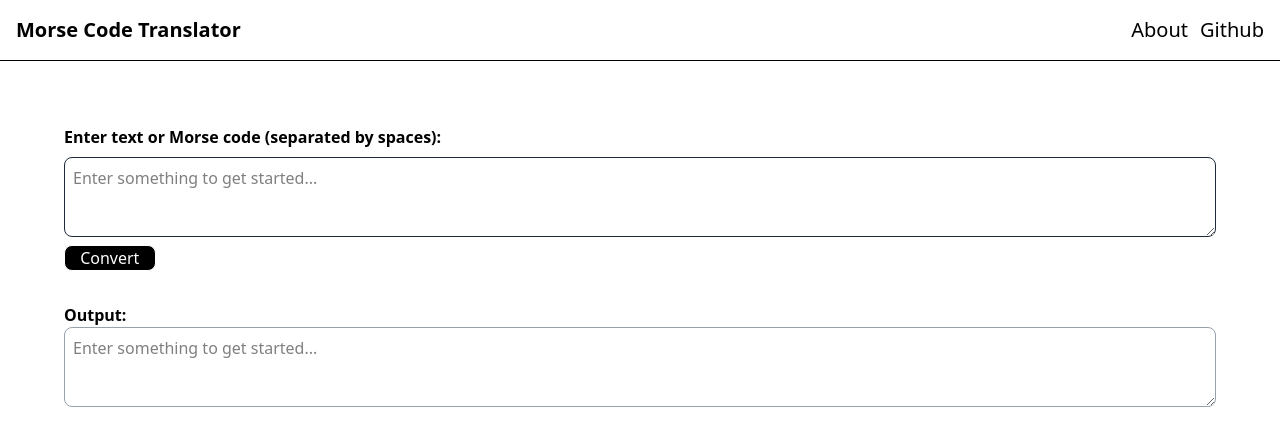
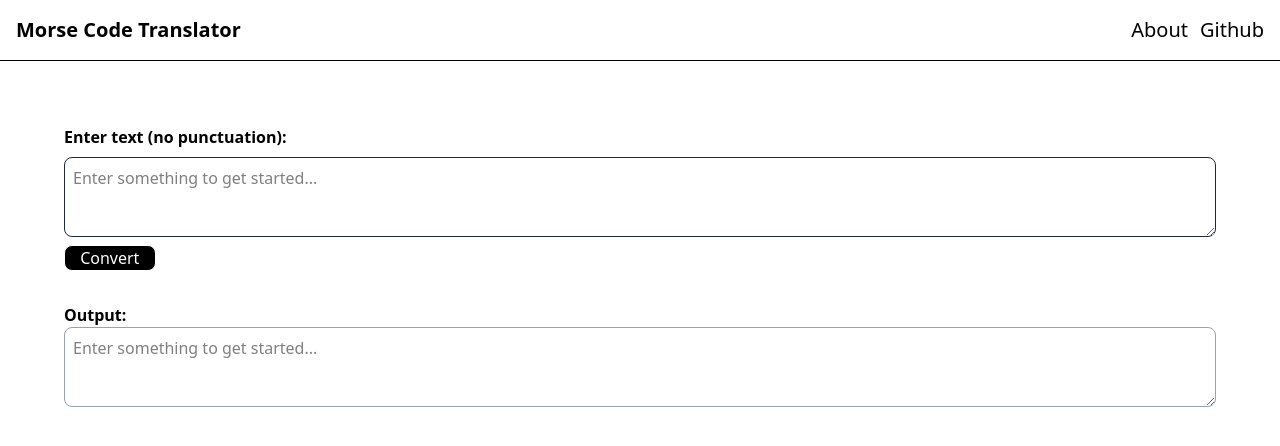
Before and after one commit to Moondip-Konwar/morse-code-translator, a SvelteKit app: page / in a window 1280 px wide. Shown: the top 446 px of the page. Built offline with nearby package versions, Linux system fonts and the light colour scheme; a web font is replaced by a local one.

Commit message:
Minor changes

```diff
--- a/src/routes/+page.svelte
+++ b/src/routes/+page.svelte
@@ -44,6 +44,10 @@
 
   function handle_submit(event: SubmitEvent) {
     event.preventDefault();
+    convert_to_morse();
+  }
+
+  function convert_to_morse() {
     output_text = "";
 
     for (let c = 0; c < input_text.length; c++) {
@@ -60,9 +64,7 @@
 <main class="p-16 flex flex-col gap-8">
   <!-- Input  -->
   <form action="" class="flex flex-col gap-2" onsubmit={handle_submit}>
-    <label for="input" class="font-bold"
-      >Enter text or Morse code (separated by spaces):</label
-    >
+    <label for="input" class="font-bold">Enter text (no punctuation):</label>
     <textarea
       name=""
       id="input"
```
